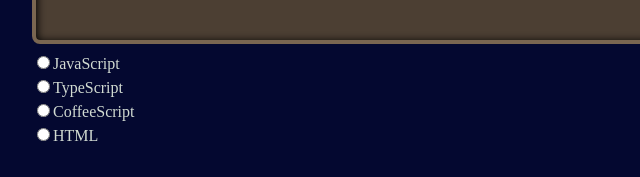
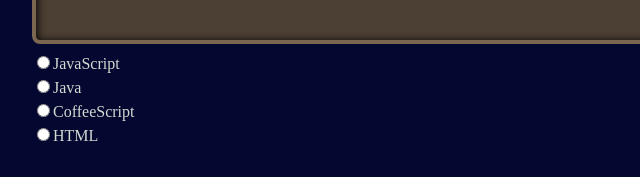
Before and after one commit to rhymof/quiz-sample, a plain HTML site: page index.html in a window 1280 px wide. Shown: the part 2826-3003 px from the top of the page, 128-768 px from the left. Drawn offline with nearby package versions, Linux system fonts and the light colour scheme.

Commit message:
js問題の誤答が怪しかったので簡単にした

```diff
--- a/index.html
+++ b/index.html
@@ -147,7 +147,7 @@ const NotFoundPage = () =&gt; (
         </pre>
         <form id="quiz6">
           <label><input type="radio" name="quiz6" value="correct">JavaScript</label><br />
-          <label><input type="radio" name="quiz6" value="wrong">TypeScript</label><br />
+          <label><input type="radio" name="quiz6" value="wrong">Java</label><br />
           <label><input type="radio" name="quiz6" value="wrong">CoffeeScript</label><br />
           <label><input type="radio" name="quiz6" value="wrong">HTML</label>
         </form>
```
